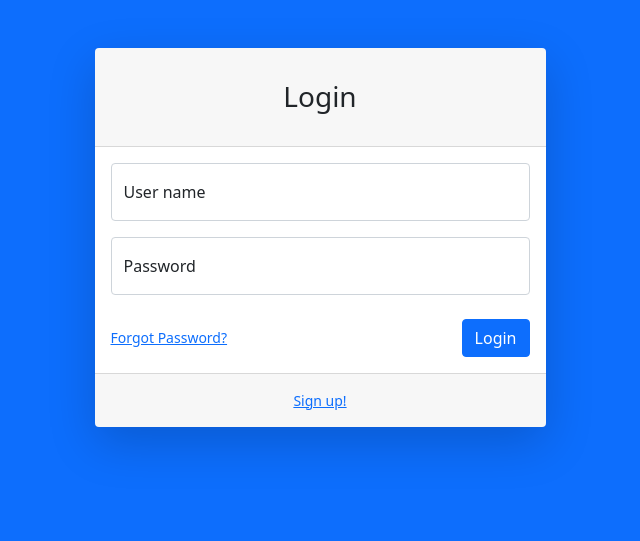
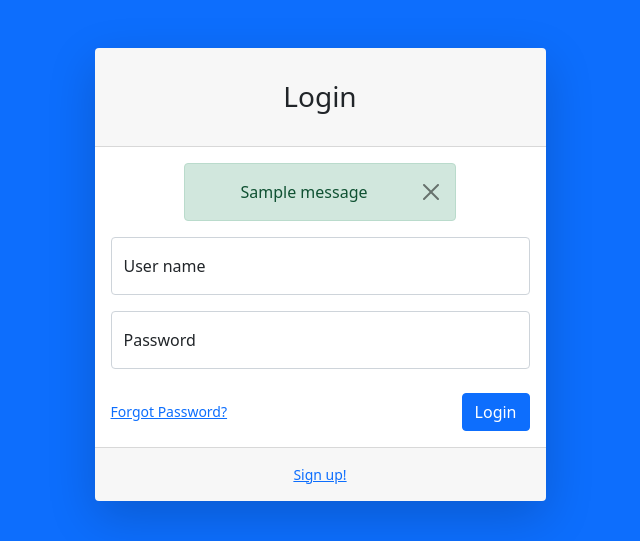
Before and after one commit to peter88tom/user_portfolio, a Django app: page / in a window 1280 px wide. Shown: the top 541 px of the page, without its empty margins (320-960 px from the left). Run offline with Django 4.2, Linux system fonts and the light colour scheme; tables that the repository leaves empty hold one stand-in row (values such as "Sample post"); one stand-in notice (Sample message) is shown; some libraries are stand-ins or nearby versions.

Commit message:
Add frontend design for error messages from backend

```diff
--- a/user/templates/login.html
+++ b/user/templates/login.html
@@ -13,7 +13,7 @@
                                 <div class="card shadow-lg border-0 rounded-lg mt-5">
                                     <div class="card-header"><h3 class="text-center font-weight-light my-4">Login</h3></div>
                                     <div class="card-body">
-
+                                    {% include 'partials/messages.html' %}
 
                                         <form method = "POST" action="{% url 'login' %}">
 						                               {% csrf_token %}
--- /dev/null
+++ b/user/templates/partials/messages.html
@@ -0,0 +1,32 @@
+<div class="row">
+
+	<div class="col-lg-2"></div>
+
+      <div class="col-lg-8 text-center">
+	{% if form.errors %}
+	      {% for field in form %}
+		  {% for error in field.errors %}
+		      <div class="alert alert-danger">
+			  <strong>{{ error|escape }}</strong>
+		      </div>
+		  {% endfor %}
+	      {% endfor %}
+	  {% endif %}
+
+
+	{% if messages %}
+
+         {% for message in messages %}
+        <div  {% if message.tags %} class="alert alert-{{ message.tags }} alert-dismissible fade show" {% endif %} role="alert">
+         {{ message }}
+          <button type="button" class="btn-close" data-bs-dismiss="alert" aria-label="Close"></button>
+        </div>
+
+	    {% endfor %}
+
+	{% endif %}
+      </div>
+
+       <div class="col-lg-2"></div>
+
+    </div>
--- a/user/urls.py
+++ b/user/urls.py
@@ -6,5 +6,5 @@ from user import views
 urlpatterns = [
     path('', views.login_index, name="login"),
     path('user/profile', views.user_profile, name="user-profile"),
-    path('account/logout', auth_views.LogoutView.as_view(), {'next_page':'login'}, name="logout"),
+    path('user/logout', auth_views.LogoutView.as_view(), {'next_page':'login'}, name="logout"),
 ]
```
